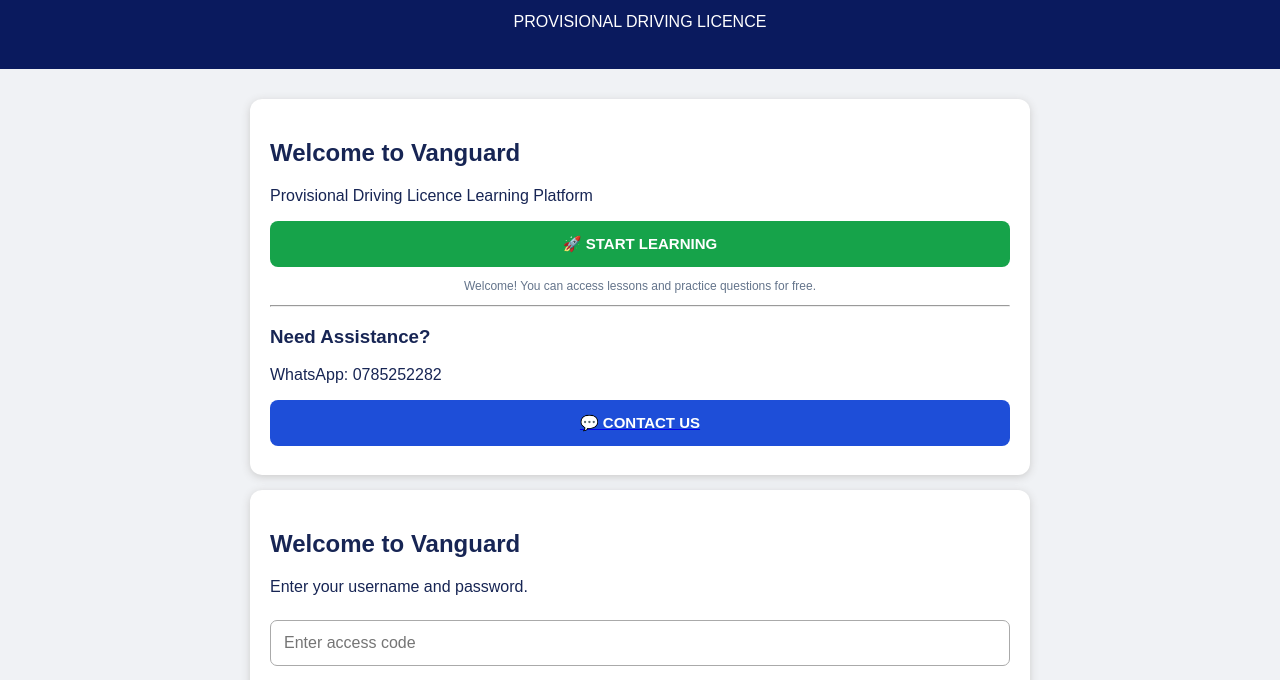
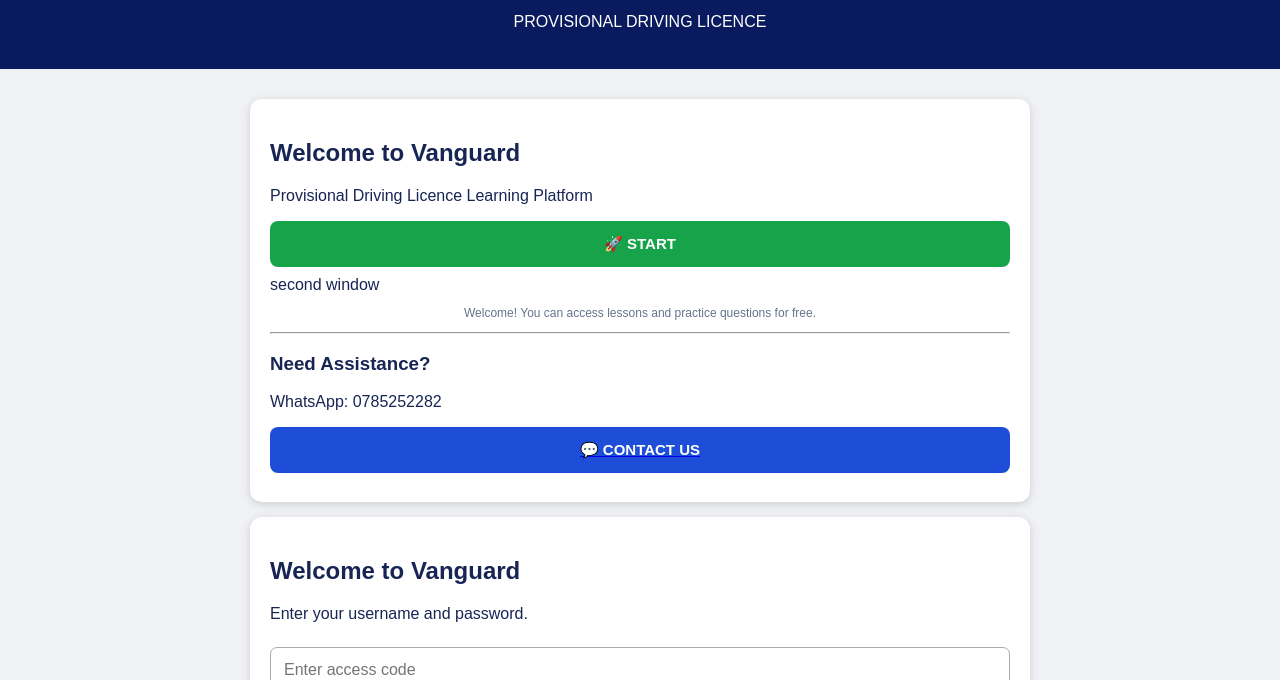
Before and after one commit to TheonesteMurwanashyaka/Vanguard_Softwares_Design_Ltd-, a plain HTML site: page index.html in a window 1280 px wide. Shown: the part 97-777 px from the top of the page. Drawn offline with Linux system fonts and the light colour scheme.

Commit message:
Update index.html

```diff
--- a/index.html
+++ b/index.html
@@ -134,8 +134,8 @@ footer {
     <p>Provisional Driving Licence Learning Platform</p>
 
     <button class="green" onclick="visitor()">
-        🚀 START LEARNING
-    </button>
+        🚀 START
+    </button>second window
 
     <p class="small">
         Welcome! You can access lessons and practice questions for free.
```
